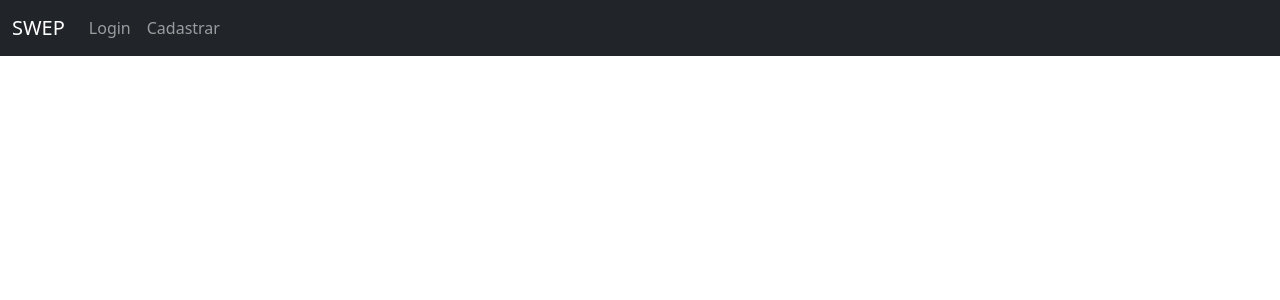
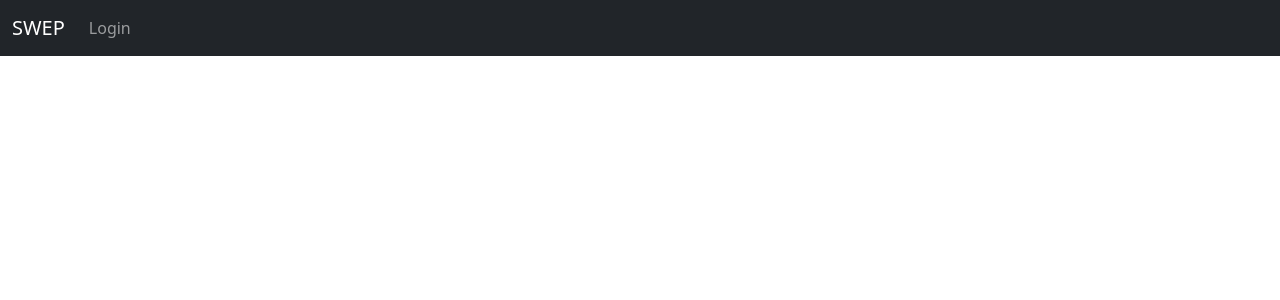
Before and after one commit to grupoSWEP/SWEP, a Django app: page / in a window 1280 px wide. Shown: the top 300 px of the page. Run offline with Django 3.2, Linux system fonts and the light colour scheme.

Commit message:
Update navbar.html

```diff
--- a/swepApp/templates/navbar.html
+++ b/swepApp/templates/navbar.html
@@ -31,9 +31,6 @@
           <li class="nav-item">
             <a class="nav-link" href="/login/">Login</a>
           </li>
-          <li class="nav-item">
-            <a class="nav-link" href="/register/">Cadastrar</a>
-          </li>
         {% endif %}
         {% if request.user.is_staff %}
         <li class="nav-item">
```
